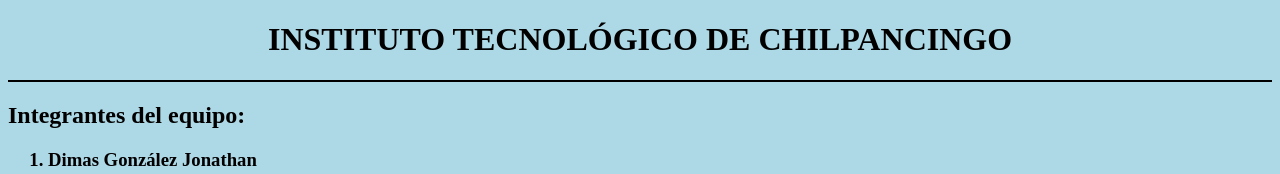
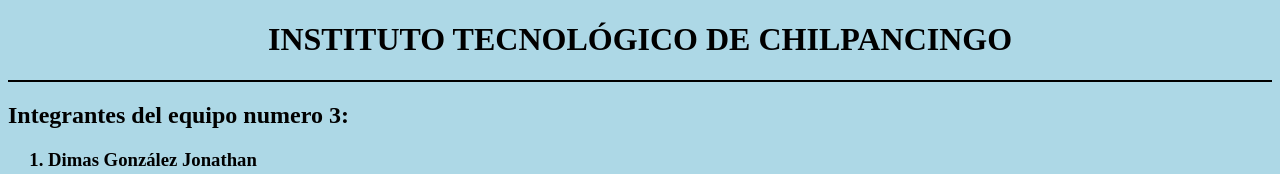
Before and after one commit to jonathan23342/ejemploVideo, a plain HTML site: page PruebaGit/index.html in a window 1280 px wide. Shown: the top 174 px of the page. Drawn offline with Linux system fonts and the light colour scheme.

Commit message:
respaldoDos

```diff
--- a/PruebaGit/index.html
+++ b/PruebaGit/index.html
@@ -10,7 +10,7 @@
   <body>
       <h1>INSTITUTO TECNOLÓGICO DE CHILPANCINGO </h1>
       <hr color="black">
-      <h2>Integrantes del equipo:</h2>
+      <h2>Integrantes del equipo numero 3:</h2>
     <h3><ol>
       <li>Dimas González Jonathan <br></li>
       <li>Galeana Vargas Marco Antonio <br></li>
```
